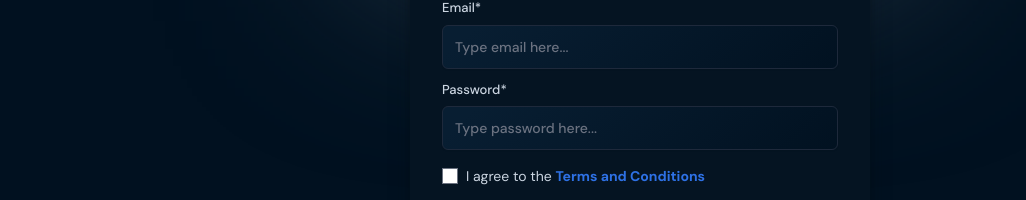
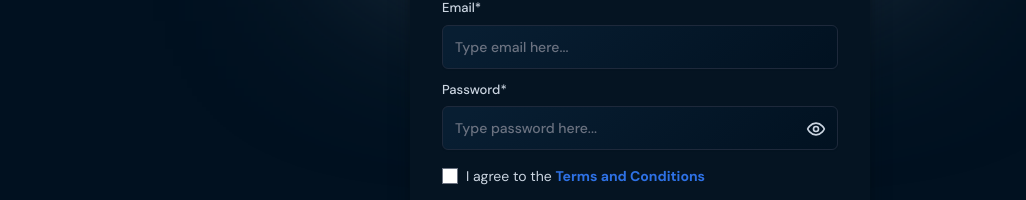
Before and after one commit to appdevsx/bintrade, a Next.js app: page /register in a window 1280 px wide. Shown: the part 489-689 px from the top of the page, without its empty margins (0-1026 px from the left). Built offline with nearby package versions, Linux system fonts and the light colour scheme.

Commit message:
Deposit issue fixed

```diff
--- a/components/common/topbar/topbar.js
+++ b/components/common/topbar/topbar.js
@@ -89,6 +89,8 @@ function TopbarContent() {
     const [frontFile, setFrontFile] = useState(null);
     const [backFile, setBackFile] = useState(null);
     const [inputFields, setInputFields] = useState([]);
+    const [username, setUsername] = useState("");
+    const [email, setEmail] = useState("");
     const [showPassword, setShowPassword] = useState({
         currentPassword: false,
         newPassword: false,
@@ -348,6 +350,8 @@ function TopbarContent() {
                 setState(userInfo.state || "");
                 setPostalCode(userInfo.postal_code || "");
                 setAddress(userInfo.address || "");
+                setUsername(userInfo.username || "");
+                setEmail(userInfo.email || "");
 
                 setUserData(response?.data);
 
@@ -577,14 +581,15 @@ function TopbarContent() {
 
         try {
             if (selectedGatewayType === "AUTOMATIC") {
-                const response = await automaticDepositAPI(selectedCurrency, amount, currencyCode);
+                const response = await automaticDepositAPI(selectedCurrency, amount, selectedCurrencyCode);
+                console.log(response);
                 if (response.data.message?.error) {
                     toast.error(response.data.message.error[0]);
                 } else {
                     toast.success(response.data.message.success);
                 }
             } else if (selectedGatewayType === "MANUAL") {
-                const manualResponse = await manualDepositAPI(selectedCurrency, amount, currencyCode, fullName, transactionId, screenshot);
+                const manualResponse = await manualDepositAPI(selectedCurrency, amount, selectedCurrencyCode, fullName, transactionId, screenshot);
                 console.log(manualResponse);
                 if (manualResponse.data.type === "success") {
                     toast.success(manualResponse.data.message.success);
@@ -1075,8 +1080,8 @@ function TopbarContent() {
                             </div>
                         </div>
                         <div className="pl-3 text-white">
-                            <div className="text-sm">{profileInfo.name}</div>
-                            <div className="text-[12px]">{profileInfo.email}</div>
+                            <div className="text-sm">{username}</div>
+                            <div className="text-[12px]">{email}</div>
                         </div>
                     </div>
                     <button
--- a/components/section/register/register.js
+++ b/components/section/register/register.js
@@ -5,7 +5,7 @@ import styles from "./register.module.css";
 import Link from "next/link";
 import Image from "next/image";
 import { Toaster, toast } from "react-hot-toast";
-import { ArrowRightToLine, ArrowBigLeftDash, LoaderCircle } from 'lucide-react';
+import { ArrowRightToLine, ArrowBigLeftDash, LoaderCircle, Eye, EyeOff } from 'lucide-react';
 import { registerAPI } from "@/services/apiClient/apiClient";
 import useAuthRedirect from "@/utility/useAuthRedirect/useAuthRedirect";
 import { useLanguage } from "@/context/languageProvider/languageProvider";
@@ -30,6 +30,7 @@ export default function Register() {
     const [email, setEmail] = useState('');
     const [password, setPassword] = useState('');
     const [agree, setAgree] = useState(false);
+    const [showPassword, setShowPassword] = useState(false);
     const [loading, setLoading] = useState(false);
     const { language } = useLanguage();
 
@@ -90,6 +91,10 @@ export default function Register() {
         }
     };
 
+    const togglePasswordVisibility = () => {
+        setShowPassword((prevState) => !prevState);
+    };
+
     return (
 		<section className="account-section relative overflow-hidden">
             <Toaster reverseOrder={false} theme="dark" />
@@ -127,9 +132,20 @@ export default function Register() {
                                 <label className="text-[13px] font-medium block mb-1">Email<span>*</span></label>
                                 <input type="email" placeholder="Type email here..." value={email} onChange={(e) => setEmail(e.target.value)} className="w-full h-11 text-sm font-medium rounded-md shadow-sm border-slate-800 text-slate-300 gradient--bg" required></input>
                             </div>
-                            <div className="form-group mb-4">
+                            <div className="form-group relative mb-4">
                                 <label className="text-[13px] font-medium block mb-1">Password<span>*</span></label>
-                                <input type="password" placeholder="Type password here..." value={password} onChange={(e) => setPassword(e.target.value)} className="w-full h-11 text-sm font-medium rounded-md shadow-sm border-slate-800 text-slate-300 gradient--bg" required></input>
+                                <input type={showPassword ? "text" : "password" } placeholder="Type password here..." value={password} onChange={(e) => setPassword(e.target.value)} className="w-full h-11 text-sm font-medium rounded-md shadow-sm border-slate-800 text-slate-300 gradient--bg" required></input>
+                                <button
+                                    type="button"
+                                    onClick={togglePasswordVisibility}
+                                    className="absolute top-[42px] right-3 transition-all text-slate-300"
+                                >
+                                    {showPassword ? (
+                                        <EyeOff className="w-5 h-auto" />
+                                    ) : (
+                                        <Eye className="w-5 h-auto" />
+                                    )}
+                                </button>
                             </div>
                             <div className="form-group mb-4">
                                 <label className="inline-flex items-center cursor-pointer">
--- a/services/apiClient/apiClient.js
+++ b/services/apiClient/apiClient.js
@@ -286,7 +286,7 @@ export const getDepositAPI = () => {
 };
 
 // Submit Automatic Deposit Fields API (post)
-export const automaticDepositAPI = (selectedCurrency, amount, currencyCode) => {
+export const automaticDepositAPI = (selectedCurrency, amount, selectedCurrencyCode) => {
     const token = getToken();
     if (!token) {
         throw new Error("No token found. Please log in.");
@@ -295,7 +295,7 @@ export const automaticDepositAPI = (selectedCurrency, amount, currencyCode) => {
     const formData = new FormData();
     formData.append("currency", selectedCurrency);
     formData.append("amount", parseFloat(amount));
-    formData.append("wallet_currency", currencyCode);
+    formData.append("wallet_currency", selectedCurrencyCode);
 
     return apiClient.post("/user/add-money/automatic/submit", formData, {
         headers: {
@@ -305,7 +305,7 @@ export const automaticDepositAPI = (selectedCurrency, amount, currencyCode) => {
 };
 
 // Submit Manual Deposit Fields API (post)
-export const manualDepositAPI = (selectedCurrency, amount, currencyCode, fullName, transactionId, screenshot) => {
+export const manualDepositAPI = (selectedCurrency, amount, selectedCurrencyCode, fullName, transactionId, screenshot) => {
     const token = getToken();
     if (!token) {
         throw new Error("No token found. Please log in.");
@@ -314,7 +314,7 @@ export const manualDepositAPI = (selectedCurrency, amount, currencyCode, fullNam
     const formData = new FormData();
     formData.append("currency", selectedCurrency);
     formData.append("amount", parseFloat(amount));
-    formData.append("wallet_currency", currencyCode);
+    formData.append("wallet_currency", selectedCurrencyCode);
     formData.append("full_name", fullName);
     formData.append("transaction_id", transactionId);
     formData.append("screenshoot", screenshot);
```
